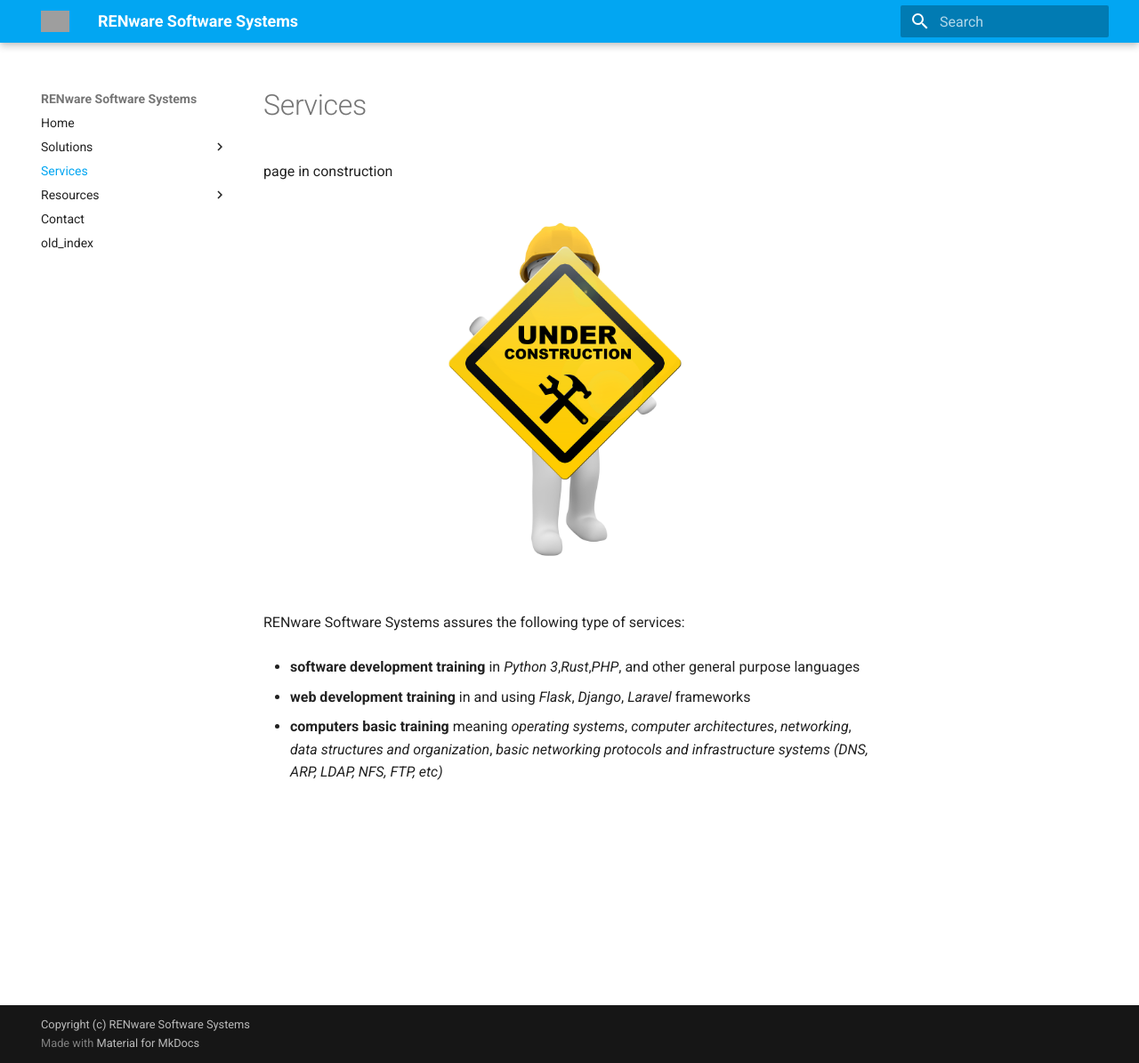
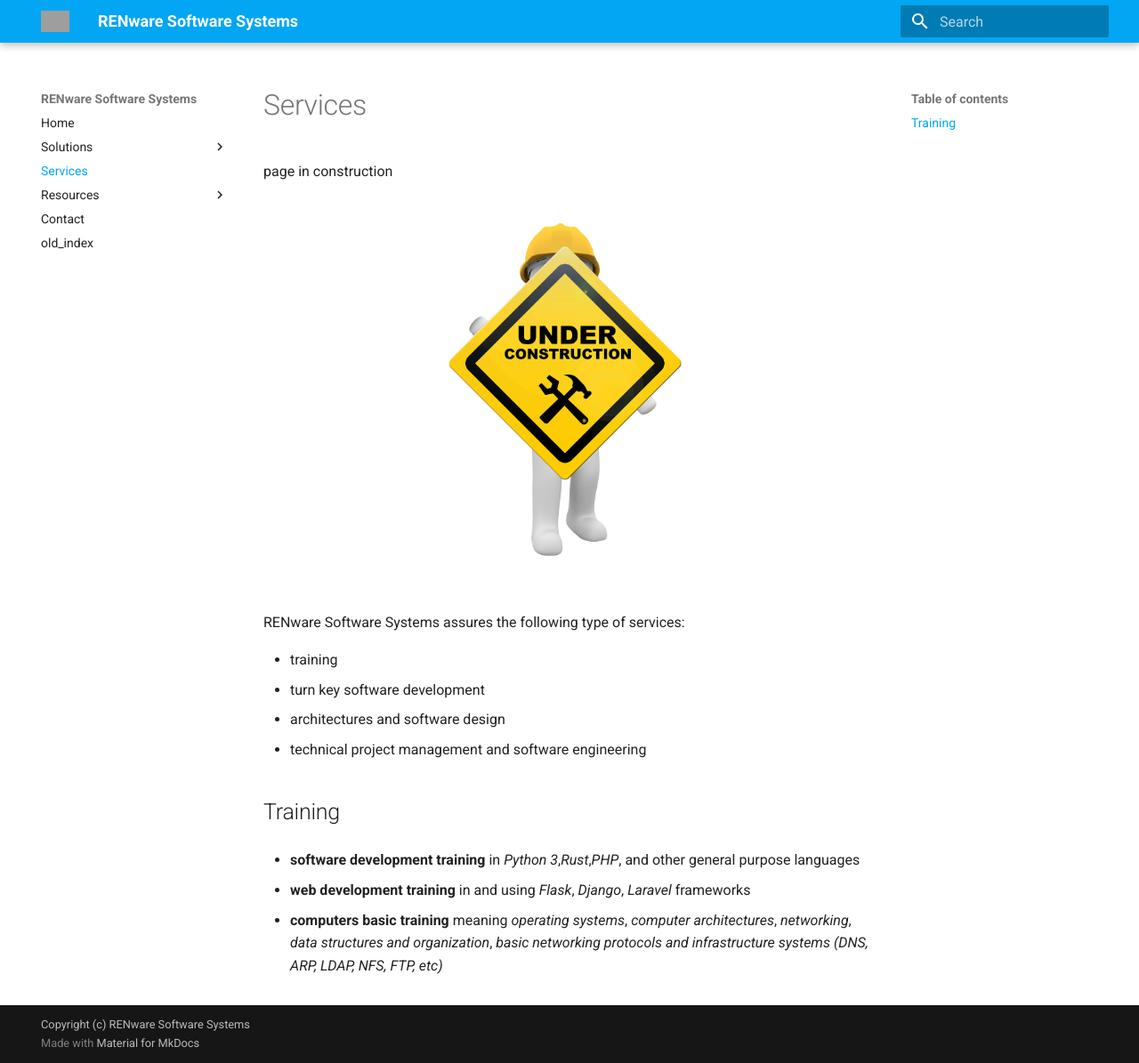
Before and after one commit to petre-renware/renpo, an MkDocs documentation site: the page built from doc_src/services.md, in a window 1280 px wide and 1195 px high. Shown: the whole window at 89% size. Built offline with MkDocs 1.6.1 and Material for MkDocs 9.7.7, drawn with Linux system fonts in a browser that asks for light colours; grey boxes are pictures that could not be loaded.

Commit message:
Update services.md

```diff
--- a/doc_src/services.md
+++ b/doc_src/services.md
@@ -5,6 +5,17 @@ page in construction
 
 RENware Software Systems assures the following type of services:
 
+* training
+* turn key software development
+* architectures and software design
+* technical project management and software engineering
+
+
+
+
+
+## Training
+
 * **software development training** in *Python 3*,*Rust*,*PHP*, and other general purpose languages
 
 * **web development training** in and using *Flask*, *Django*, *Laravel* frameworks
```
